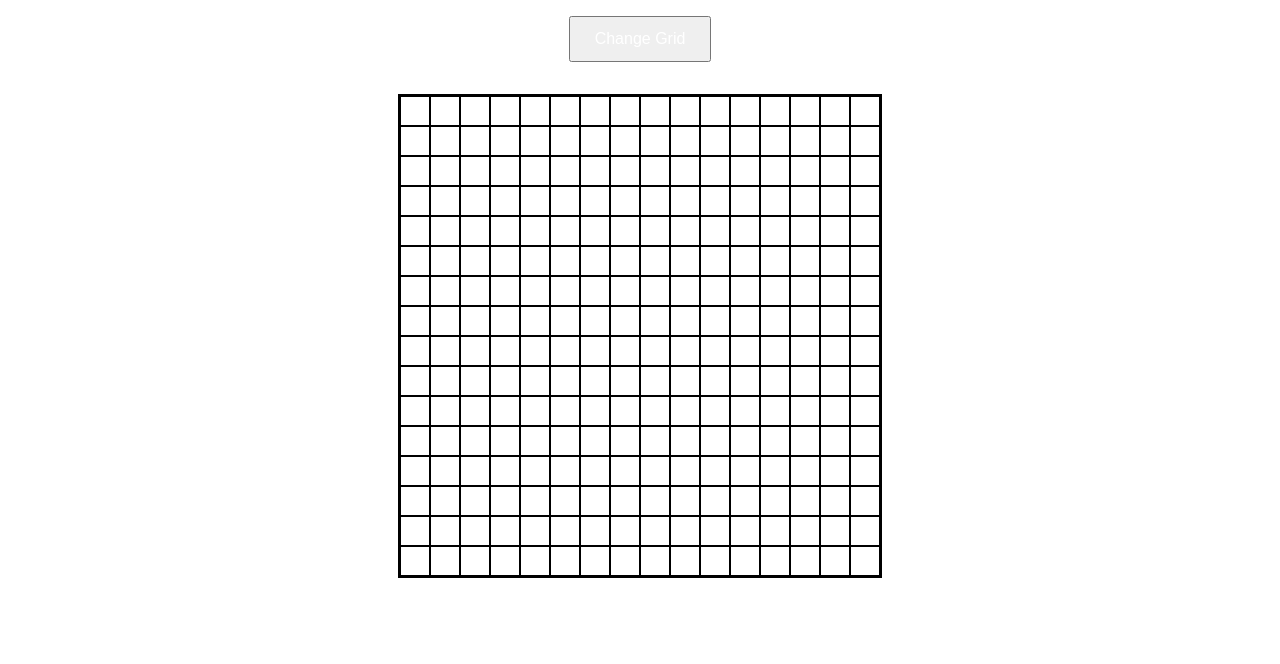
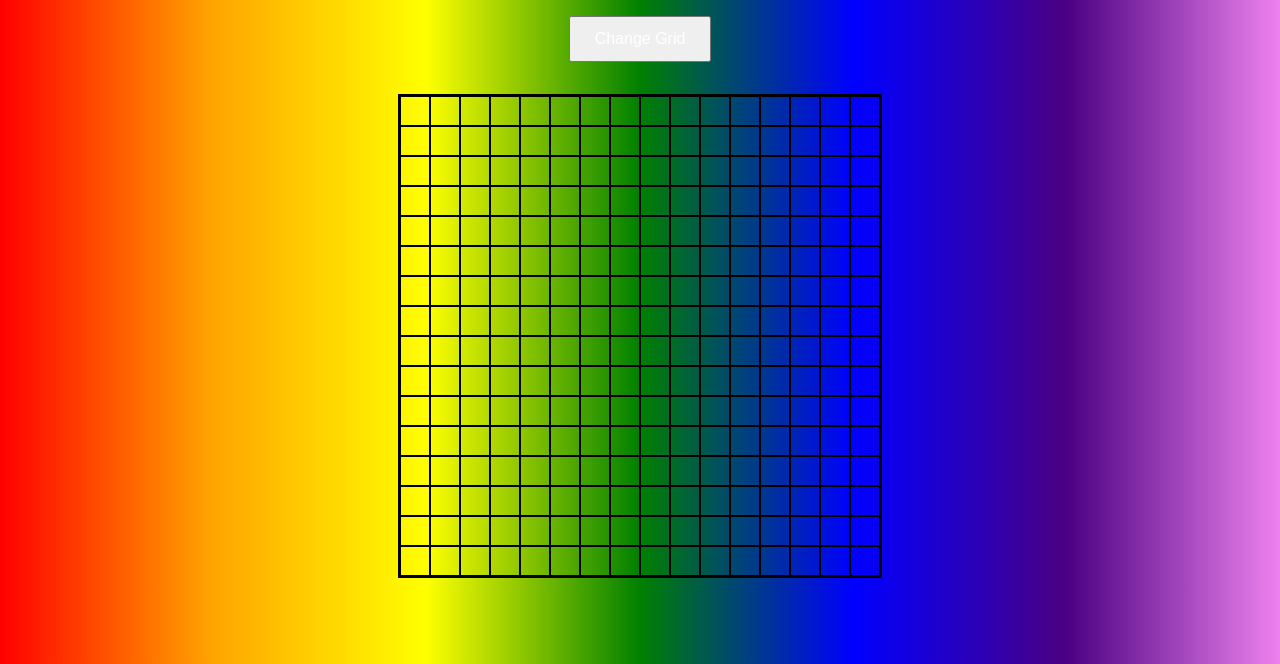
Before and after one commit to N-Endy/Etch-A-Sketch, a plain HTML site: page index.html in a window 1280 px wide. Shown: the part 136-800 px from the top of the page. Drawn offline with Linux system fonts and the light colour scheme.

Commit message:
added a background gradient

```diff
--- a/style.css
+++ b/style.css
@@ -5,6 +5,7 @@
 
 body {
     font-family: Verdana, Geneva, Tahoma, sans-serif;
+    background-image: linear-gradient(to right, red,orange,yellow,green,blue,indigo,violet);
 }
 
 header {
```
